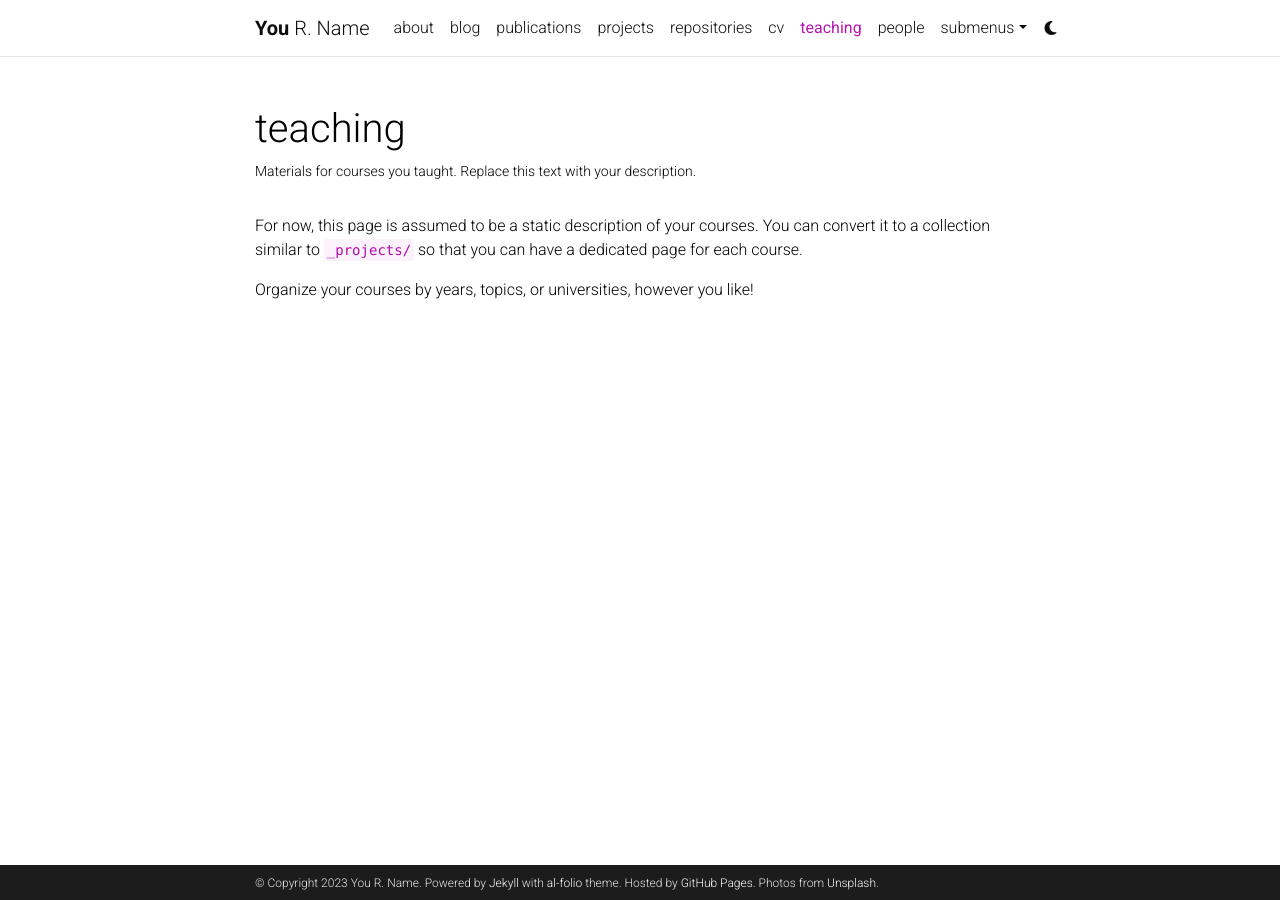
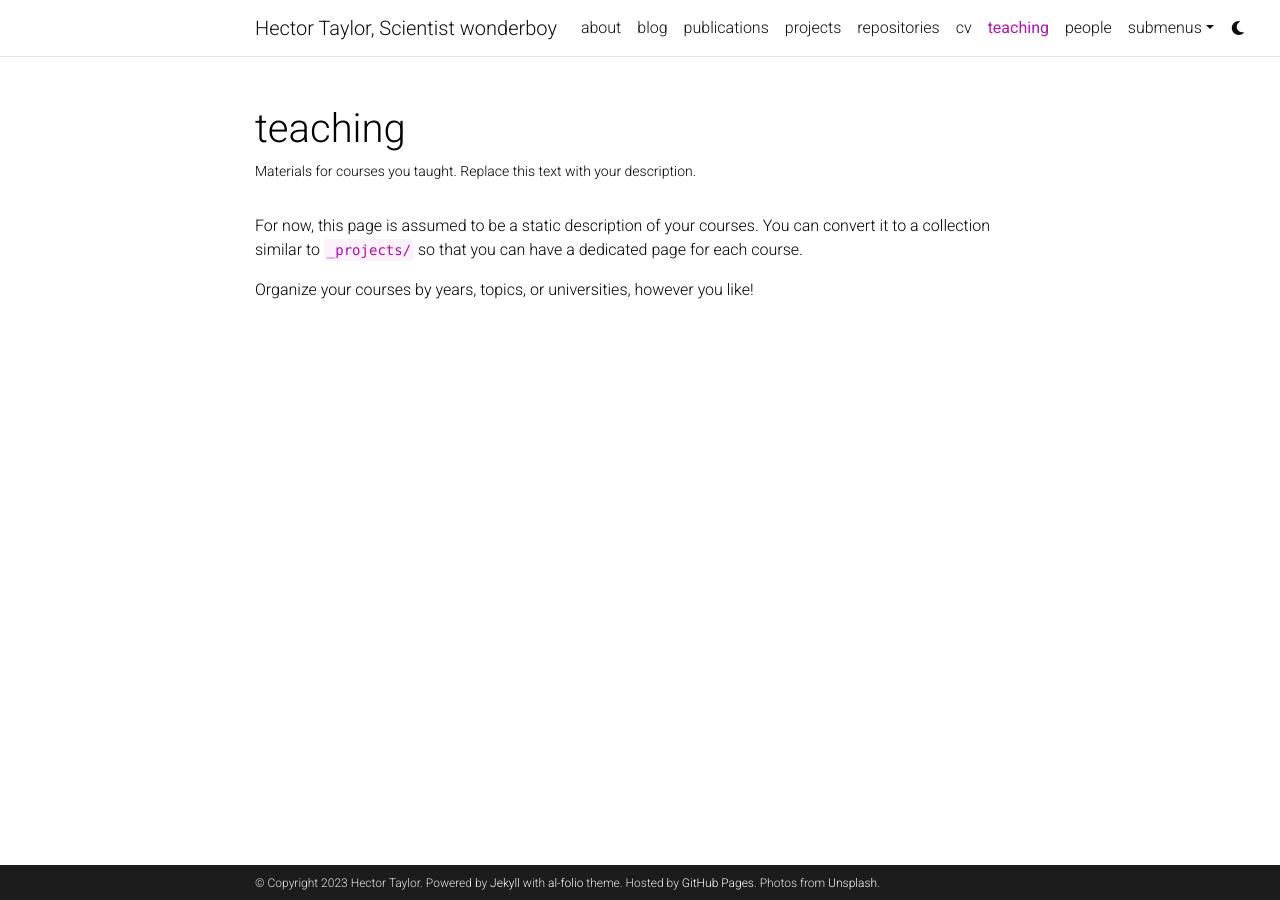
Before and after one commit to Hector-Taylor/Hector-Taylor.github.io, a Jekyll site: the page built from _pages/teaching.md, in a window 1280 px wide. Built offline with Jekyll 4.4.1, drawn with Linux system fonts in a browser that asks for light colours; comment, search, counter and statistics services are not loaded; a style sheet for code colours, icons or effects is not loaded.

Commit message:
Update _config.yml

```diff
--- a/_config.yml
+++ b/_config.yml
@@ -2,11 +2,11 @@
 # Site settings
 # -----------------------------------------------------------------------------
 
-title: blank # the website title (if blank, full name will be used instead)
-first_name: You
-middle_name: R.
-last_name: Name
-email: you@example.com
+title: Hector Taylor, Scientist wonderboy # the website title (if blank, full name will be used instead)
+first_name: Hector
+middle_name:
+last_name: Taylor
+email: hector_taylor@brown.edu
 description: > # the ">" symbol means to ignore newlines until "footer_text:"
   A simple, whitespace theme for academics. Based on [*folio](https://github.com/bogoli/-folio) design.
 footer_text: >
@@ -18,8 +18,8 @@
 lang: en # the language of your site (for example: en, fr, cn, ru, etc.)
 icon: ⚛️  # the emoji used as the favicon (alternatively, provide image name in /assets/img/)
 
-url: https://alshedivat.github.io # the base hostname & protocol for your site
-baseurl: /al-folio # the subpath of your site, e.g. /blog/
+url: https://Hector-Taylor.github.io # the base hostname & protocol for your site
+baseurl: # the subpath of your site, e.g. /blog/
 last_updated: false # set to true if you want to display last updated in the footer
 impressum_path:  # set to path to include impressum link in the footer, use the same path as permalink in a page, helps to conform with EU GDPR
 
@@ -225,7 +225,6 @@
   - jekyll-paginate-v2
   - jekyll/scholar
   - jekyll-sitemap
-  - jekyll-toc
   - jekyll-twitter-plugin
   - jemoji
 
```
